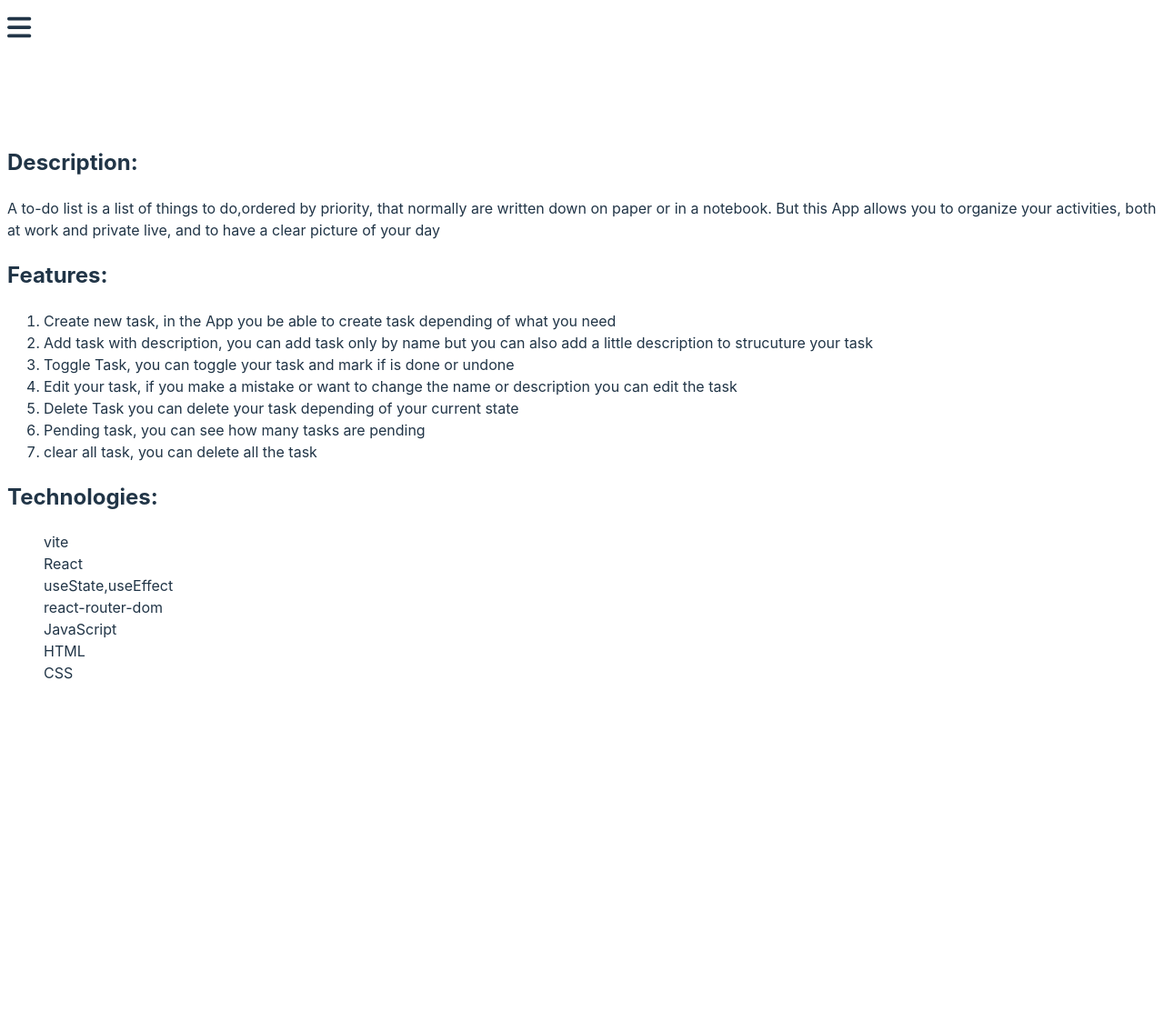
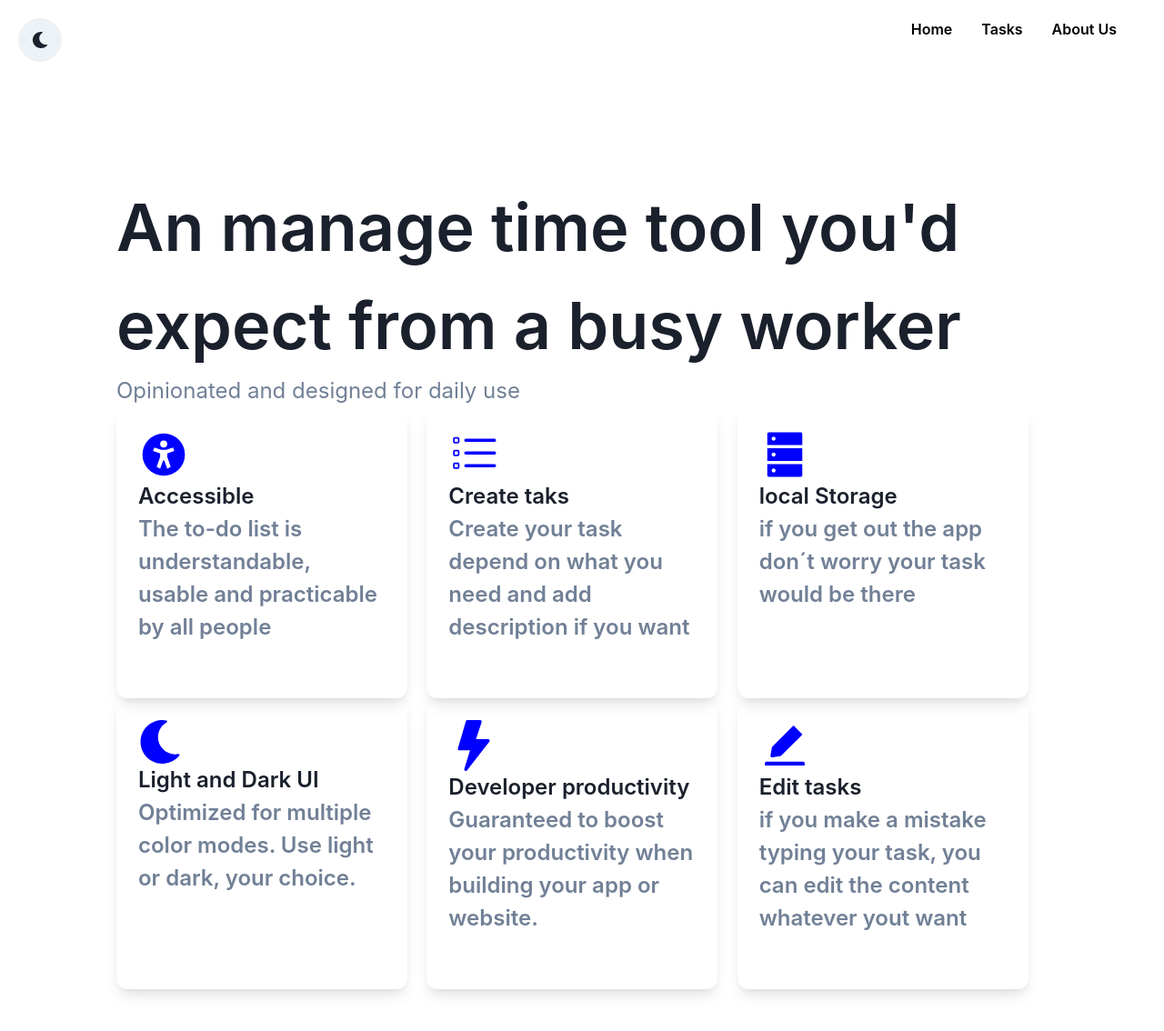
Before and after one commit to CEstradaSierra/Nueva-Todo-List, a React (Vite) app: page /sobre-nosotros in a window 1280 px wide. Shown: the top 1134 px of the page at 91% size. Before the commit the page ends 800 px from the top, so only its background shows below. Built offline with nearby package versions, Linux system fonts and the light colour scheme.

Commit message:
chakraUI

```diff
--- a/package.json
+++ b/package.json
@@ -10,12 +10,18 @@
     "preview": "vite preview"
   },
   "dependencies": {
+    "@chakra-ui/react": "^2.7.1",
+    "@emotion/react": "^11.11.1",
+    "@emotion/styled": "^11.11.0",
     "@fortawesome/fontawesome-svg-core": "^6.4.0",
     "@fortawesome/free-solid-svg-icons": "^6.4.0",
     "@fortawesome/react-fontawesome": "^0.2.0",
+    "framer-motion": "^10.12.18",
+    "icons": "^1.0.0",
     "react": "^18.2.0",
     "react-dom": "^18.2.0",
     "react-hook-form": "^7.45.0",
+    "react-icons": "^4.10.1",
     "react-router-dom": "^6.14.1",
     "uuidv4": "^6.2.13"
   },
--- a/src/App.css
+++ b/src/App.css
@@ -77,42 +77,7 @@ form{
   justify-content:center;
 }
 
-.Home{
-  display: grid;
-  grid-template-columns: 1fr 1fr;
-  gap: 5px;
-}
 
-.home-img{
-  width: auto;
-  height: auto;
-  grid-column: 1;
-  grid-row: 1 / span 2;
-  color: black;
-}
-
-
-.home-mini {
-  display: flex;
-  flex-direction: column;
-  justify-content: center;
-  grid-column: 2;
-  grid-row: 1;
-
-}
-
-.home-titulo {
-  font-size: 50px;
-  margin-bottom: 10px;
-  color: black;
-}
-
-.home-sub {
-  font-size: 30px;
-  margin-bottom: 10px;
-  font-weight: normal;
-  color: rgb(126, 120, 120);
-}
 .home-link{
   align-self: center;
   background: black;
@@ -125,29 +90,6 @@ form{
   transform: scale(1.1);
 }
 
-.menu{
-  font-size: 20px;
-  color: black;
-}
-
-.menu-trigger{
-  cursor: pointer;
-  font-size: 30px;
-  margin-right: 20px;
-
-}
-.dropdown-menu.active{
-  opacity: 1;
-  visibility: visible;
-  transform: translateY(0);
-  transition: var(--speed) ease;
-}
-.dropdown-menu.inactive{
-  opacity: 0;
-  visibility: hidden;
-  transform: translateY(-20px);
-  transition: var(--speed) ease;
-}
 ul{
   list-style: none;
 }
--- a/src/App.jsx
+++ b/src/App.jsx
@@ -5,27 +5,28 @@ import { TaskList } from "./pages/Tareas";
 import Home from "./pages/Home";
 import SobreNosotros from "./pages/SobreNosotros";
 import { lazy, Suspense } from "react";
-import { useState } from "react";
-import { FontAwesomeIcon } from "@fortawesome/react-fontawesome";
-import { faBars } from "@fortawesome/free-solid-svg-icons";
+import {VStack, Flex, Heading ,IconButton} from "@chakra-ui/react";
+import {useColorMode} from "@chakra-ui/color-mode"
+import {FaMoon,FaSun} from "react-icons/fa"
 
 function App() {
-  const[open,setOpen]=useState(false)
+  const{colorMode,toggleColorMode}=useColorMode()
+  const isDark= colorMode==="dark"
   const Tareass = lazy(()=>import("./pages/Tareas"));
   const SobreNosotros = lazy(() => import("./pages/SobreNosotros"));
 
 
   return (
-    <div className="App">
+
       <BrowserRouter>
-      <div className="menu-container">
-        <div className="menu-trigger" onClick={()=>setOpen(!open)}>
-          <FontAwesomeIcon icon={faBars}/>
-        </div>
-        <div className={`dropdown-menu ${open? 'active':'inactive'} `}>
-          <Menu />
-        </div>
-      </div>
+        <VStack>
+            <Flex w="100%"justify="space-between" align="flex-start" pt={5} px={5}>
+              <Heading  >
+                <IconButton size="lg"icon={isDark? <FaSun/>:<FaMoon/>} onClick={toggleColorMode} isRound={true} />
+              </Heading>
+              <Menu />
+            </Flex>
+        </VStack>
         <Suspense fallback={<h2>Loading...</h2>}>
           <Routes>
             <Route path="/" element={<Home />} />
@@ -34,7 +35,7 @@ function App() {
           </Routes>
         </Suspense>
       </BrowserRouter>
-    </div>
+
   );
 }
 
--- a/src/componentes/Header.jsx
+++ b/src/componentes/Header.jsx
@@ -1,6 +1,10 @@
+import { Text } from "@chakra-ui/react"
 export const Header=(props)=>{
     const{titleApp}=props
     return(
-        <h1 className="Header-App">{titleApp}</h1>
+        <Text fontFamily="sans-serif" fontWeight="bold" fontSize="4xl">
+
+            {titleApp}
+        </Text>
     )
 }
--- a/src/componentes/Menu.jsx
+++ b/src/componentes/Menu.jsx
@@ -1,24 +1,39 @@
-import { Link } from "react-router-dom"
+import { Link } from "react-router-dom";
+import { UnorderedList, ListItem, chakra,Text } from "@chakra-ui/react";
+import {useColorMode} from "@chakra-ui/color-mode"
+function Menu() {
+    const{colorMode,toggleColorMode}=useColorMode()
+    const isDark= colorMode==="dark"
+  return (
+        <UnorderedList
+        listStyleType="none"
+        display="flex"
+        fontWeight="semibold"
+        fontSize="medium"
+        color={isDark ? "white" : "black"}
 
-function Menu() {
-  return (
-    <>
-      <nav>
-        <ul>
-            <li>
-                <Link to={'/'}>Home</Link>
-            </li>
-            <li>
-                <Link to={'/tareas'}>Tareas</Link>
-            </li>
-            <li>
-                <Link to={'/sobre-nosotros'}>Sobre Nosotros</Link>
-            </li>
-        </ul>
-      </nav>
+        >
+        <ListItem mr={8}>
+            <chakra.span as={Link} to={"/"} _hover={{ color: "cyan.400", cursor: "pointer" }}>
+            <Text fontWeight="semibold">
+                Home
+            </Text>
+            </chakra.span>
+        </ListItem>
+        <ListItem mr={8}>
+            <chakra.span as={Link} to={"/tareas"} _hover={{ color: "cyan.400", cursor: "pointer" }}>
+            Tasks
+            </chakra.span>
 
-    </>
-  )
+        </ListItem>
+        <ListItem mr={8}>
+            <chakra.span as={Link} to={"/sobre-nosotros"} _hover={{ color: "cyan.400", cursor: "pointer" }}>
+            About Us
+            </chakra.span>
+        </ListItem>
+        </UnorderedList>
+
+  );
 }
 
-export default Menu
+export default Menu;
--- a/src/componentes/Task.jsx
+++ b/src/componentes/Task.jsx
@@ -57,6 +57,7 @@ export const Task = ({ task, toggleTask, deleteTask, editTask }) => {
             className="edit-mode"
             style={editMode}
             onKeyDown={(e) => handleEditingDone(e)}
+            autoFocus={editing}
           />
         </form>
       </li>
--- a/src/componentes/TaskCreator.jsx
+++ b/src/componentes/TaskCreator.jsx
@@ -1,34 +1,68 @@
-import { useState } from 'react'
-import {useForm} from 'react-hook-form'
-export const TaskCreator=({createNewTask})=>{
-    const[newTaskName,setNewTaskname]=useState('')
-    const{register,handleSubmit,reset,formState:{errors}}=useForm({mode:"onChange"})
+import { useForm } from "react-hook-form";
+import {
+  FormControl,
+  FormLabel,
+  Input,
+  Box,
+  Button,
+  Flex,
+} from "@chakra-ui/react";
+import { FaPlus } from "react-icons/fa";
+export const TaskCreator = ({ createNewTask }) => {
+  const {
+    register,
+    handleSubmit,
+    reset,
+    formState: { errors },
+  } = useForm({ mode: "onChange" });
 
-    const registerOptions={
-        name:{
-            required:"Name is required",
-            minLength:{
-                value:3,
-                message:"Name must have At least 3 characters"
-            },
-        },
-    }
-    const onFormSubmit=(data)=>{
-        createNewTask(data.name,data.description);
-        reset()
-
-  }
-    return(
-        <>
-        <form onSubmit={handleSubmit(onFormSubmit)} className='formulario'>
-        <input type="text" placeholder='Enter new Task' {...register('name',registerOptions.name)}/>
-        <small>
-            {errors?.name && errors.name.message}
-        </small>
-        <input type="text" placeholder="Enter Description" {...register('description')} />
-        <button >Save Task</button>
-        </form>
-        </>
-    )
-
-}
+  const registerOptions = {
+    name: {
+      required: "Name is required",
+      minLength: {
+        value: 3,
+        message: "Name must have At least 3 characters",
+      },
+    },
+  };
+  const onFormSubmit = (data) => {
+    createNewTask(data.name, data.description);
+    reset();
+  };
+  return (
+    <>
+      <form onSubmit={handleSubmit(onFormSubmit)} className="formulario">
+        <FormControl >
+          <Flex direction="column" >
+            <FormLabel>Task Title</FormLabel>
+            <Input
+              _hover={{
+                transform: "scale(1.4)",
+                transition: "transform 0.3s ease",
+              }}
+              type="text"
+              placeholder="Enter new Task"
+              {...register("name", registerOptions.name)}
+              marginBottom={4}
+            />
+            <small>{errors?.name && errors.name.message}</small>
+            <FormLabel>Task Description</FormLabel>
+            <Input
+              type="text"
+              placeholder="Enter Description"
+              {...register("description")}
+              _hover={{
+                transform: "scale(1.4)",
+                transition: "transform 0.3s ease",
+              }}
+            />
+            <Button type="submit" leftIcon={<FaPlus />}>
+              {" "}
+              Add Task
+            </Button>
+          </Flex>
+        </FormControl>
+      </form>
+    </>
+  );
+};
--- a/src/index.css
+++ /dev/null
@@ -1,51 +0,0 @@
-:root {
-  font-family: Inter, system-ui, Avenir, Helvetica, Arial, sans-serif;
-  line-height: 1.5;
-  font-weight: 400;
-
-}
-
-a {
-  font-weight: 500;
-  color: #646cff;
-  text-decoration: inherit;
-}
-a:hover {
-  color: #535bf2;
-}
-
-
-
-
-
-button {
-  border-radius: 8px;
-  border: 1px solid transparent;
-  padding: 0.6em 1.2em;
-  font-size: 1em;
-  font-weight: 500;
-  font-family: inherit;
-  background-color: #1a1a1a;
-  cursor: pointer;
-  transition: border-color 0.25s;
-}
-button:hover {
-  border-color: #646cff;
-}
-button:focus,
-button:focus-visible {
-  outline: 4px auto -webkit-focus-ring-color;
-}
-
-@media (prefers-color-scheme: light) {
-  :root {
-    color: #213547;
-    background-color: #ffffff;
-  }
-  a:hover {
-    color: #747bff;
-  }
-  button {
-    background-color: #f9f9f9;
-  }
-}
--- a/src/main.jsx
+++ b/src/main.jsx
@@ -1,8 +1,13 @@
 import React from 'react'
 import ReactDOM from 'react-dom/client'
 import App from './App.jsx'
-import './index.css'
+import { ChakraProvider,ColorModeScript } from '@chakra-ui/react'
+
+
 
 ReactDOM.createRoot(document.getElementById('root')).render(
-    <App />
+    <ChakraProvider>
+        <ColorModeScript initialColorMode="light"></ColorModeScript>
+        <App />
+    </ChakraProvider>
 )
--- a/src/pages/Home.jsx
+++ b/src/pages/Home.jsx
@@ -1,26 +1,58 @@
-import { Header } from "../componentes/Header";
+
 import { Link } from "react-router-dom";
-import { FontAwesomeIcon } from "@fortawesome/react-fontawesome";
-import { faBriefcase } from "@fortawesome/free-solid-svg-icons";
+import { useColorMode } from "@chakra-ui/color-mode";
+import {
+  Box,
+  Button,
+  Text,
+  Flex,
+  Stack,
+  useMediaQuery,
+
+} from "@chakra-ui/react";
+
 function Home() {
+  const { colorMode, toggleColorMode } = useColorMode();
+  const isDark = colorMode === "dark";
+  const [isNotSmallerScreen] = useMediaQuery("(min-width:600px)");
+
   return (
-    <div className="Home">
-      <FontAwesomeIcon icon={faBriefcase} className="home-img"/>
-      {/* <img
-        className="home-img"
-        src="https://images.assetsdelivery.com/compings_v2/fandijki/fandijki1808/fandijki180800104.jpg"
-        alt="imagen enfocada en al productividad del manejo del tiempo"
-      /> */}
-      <div className="home-mini">
-        <h1 className="home-titulo">
-          Welcome to the Application focus on manage your time
-        </h1>
-        <h2 className="home-sub">Here you will find the next application:</h2>
-        <Link to={"/tareas"} className="home-link">
-          <Header titleApp={"Todo-App"} />
-        </Link>
-      </div>
-    </div>
+    <Stack align="center" justify="center">
+      <Flex
+        direction={isNotSmallerScreen ? "row" : "column"}
+        spacing="200px"
+        p={isNotSmallerScreen ? "32" : "0"}
+        alignSelf="flex-start"
+      >
+        <Box mt={isNotSmallerScreen ? "0" : 16} align="flex-start">
+          <Text fontSize="5xl" fontWeight="semibold">
+            Begin to manage to manage your time with
+          </Text>
+          <Text
+            fontSize="7xl"
+            fontWeight="bold"
+            bgGradient="Linear(to-r,cyan.400,blue.500,purple.600)"
+            bgClip="text"
+          >
+            the To-Do List
+          </Text>
+          <Text fontSize="3xl">
+            the App is focus in daily task and allows to keep the current state
+          </Text>
+          <Link to="/sobre-nosotros">
+
+            <Button
+              size="lg"
+              mt="5"
+              colorScheme="blue"
+
+            >
+              Start Right Here
+            </Button>
+          </Link>
+        </Box>
+      </Flex>
+    </Stack>
   );
 }
 
--- a/src/pages/SobreNosotros.jsx
+++ b/src/pages/SobreNosotros.jsx
@@ -1,48 +1,139 @@
+import {
+  Box,
+  Icon,
+  Text,
+  Flex,
+  Stack,
+  useMediaQuery,
+  Grid,
+} from "@chakra-ui/react";
+import { useColorMode } from "@chakra-ui/color-mode";
+import { BiSolidUniversalAccess } from "react-icons/bi";
+import { FaMoon } from "react-icons/fa";
+import {BsListTask,BsFillLightningFill} from "react-icons/bs"
+import {GrStorage} from "react-icons/gr"
+import {AiFillEdit,AiFillDatabase} from "react-icons/ai"
+import { color } from "framer-motion";
 function SobreNosotros() {
+  const { colorMode } = useColorMode();
+  const isDark = colorMode === "dark";
+  const [isNotSmallerScreen] = useMediaQuery("(min-width:600px)");
   return (
-    <>
-      <h2>Description:</h2>
+    <Stack>
+      <Flex
+        direction={isNotSmallerScreen ? "row" : "column"}
+        spacing="200px"
+        p={isNotSmallerScreen ? "32" : "0"}
+        alignSelf="flex-start"
+      >
+        <Box mt={isNotSmallerScreen ? "0" : 16} align="flex-start">
+          <Text fontSize="7xl" fontWeight="semibold">
+            An manage time tool you'd expect from a busy worker
+          </Text>
+          <Text fontSize="2xl" color={isDark ? "gray.200" : "gray.500"}>
+            Opinionated and designed for daily use
+          </Text>
+          <Box alignSelf="center">
+            <Grid
+              templateColumns={{ sm: "repeat(1, 1fr)", md: "repeat(3, 1fr)" }}
 
-      <p>
-        A to-do list is a list of things to do,ordered by priority, that
-        normally are written down on paper or in a notebook. But this App allows
-        you to organize your activities, both at work and private live, and to
-        have a clear picture of your day
-      </p>
-      <h2>Features:</h2>
-      <ol>
-        <li>
-          Create new task, in the App you be able to create task depending of
-          what you need
-        </li>
-        <li>
-          Add task with description, you can add task only by name but you can
-          also add a little description to strucuture your task{" "}
-        </li>
-        <li>
-          Toggle Task, you can toggle your task and mark if is done or undone
-        </li>
-        <li>
-          Edit your task, if you make a mistake or want to change the name or
-          description you can edit the task
-        </li>
-        <li>
-          Delete Task you can delete your task depending of your current state
-        </li>
-        <li>Pending task, you can see how many tasks are pending</li>
-        <li>clear all task, you can delete all the task</li>
-      </ol>
-      <h2>Technologies:</h2>
-      <ul>
-        <li>vite</li>
-        <li>React</li>
-        <li>useState,useEffect</li>
-        <li>react-router-dom</li>
-        <li>JavaScript</li>
-        <li>HTML</li>
-        <li>CSS</li>
-      </ul>
-    </>
+            >
+              <Flex
+                direction="column"
+                rounded="xl"
+                h="40vh"
+                w="40vh"
+                boxShadow="lg"
+                p={6}
+                _hover={{ bg: "cyan.400" }}
+              >
+                <Icon as={BiSolidUniversalAccess} boxSize={14} color="blue" />
+                <Text fontWeight="semibold" fontSize="2xl">Accessible</Text>
+                <Text color="gray.500" fontWeight="semibold" fontSize="2xl">
+                  The to-do list is understandable, usable and practicable by
+                  all people
+                </Text>
+              </Flex>
+              <Flex
+                direction="column"
+                rounded="xl"
+                h="40vh"
+                w="40vh"
+                boxShadow="lg"
+                p={6}
+                _hover={{ bg: "cyan.400" }}
+              >
+                <Icon as={BsListTask} boxSize={14} color="blue" />
+                <Text fontWeight="semibold" fontSize="2xl">Create taks</Text>
+                <Text color="gray.500" fontWeight="semibold" fontSize="2xl">
+                  Create your task depend on what you need and add description if you want
+                </Text>
+              </Flex>
+              <Flex
+                direction="column"
+                rounded="xl"
+                h="40vh"
+                w="40vh"
+                boxShadow="lg"
+                p={6}
+                _hover={{ bg: "cyan.400" }}
+              >
+                <Icon as={AiFillDatabase} boxSize={14} color="blue" />
+                <Text fontWeight="semibold" fontSize="2xl">local Storage</Text>
+                <Text color="gray.500" fontWeight="semibold" fontSize="2xl">
+                  if you get out the app don´t worry your task would be there
+                </Text>
+              </Flex>
+              <Flex
+                direction="column"
+                rounded="xl"
+                h="40vh"
+                w="40vh"
+                boxShadow="lg"
+                p={6}
+                _hover={{ bg: "cyan.400" }}
+              >
+                <Icon as={FaMoon} boxSize={12} color="blue" />
+                <Text fontWeight="semibold" fontSize="2xl">Light and Dark UI</Text>
+                <Text color="gray.500" fontWeight="semibold" fontSize="2xl">
+                  Optimized for multiple color modes. Use light or dark, your choice.
+                </Text>
+              </Flex>
+              <Flex
+                direction="column"
+                rounded="xl"
+                h="40vh"
+                w="40vh"
+                boxShadow="lg"
+                p={6}
+                _hover={{ bg: "cyan.400" }}
+              >
+                <Icon as={BsFillLightningFill} boxSize={14} color="blue" />
+                <Text fontWeight="semibold" fontSize="2xl">Developer productivity</Text>
+                <Text color="gray.500" fontWeight="semibold" fontSize="2xl">
+                Guaranteed to boost your productivity when building your app or website.
+                </Text>
+              </Flex>
+              <Flex
+                direction="column"
+                rounded="xl"
+                h="40vh"
+                w="40vh"
+                boxShadow="lg"
+                p={6}
+                _hover={{ bg: "cyan.400" }}
+              >
+                <Icon as={AiFillEdit} boxSize={14} color="blue" />
+                <Text fontWeight="semibold" fontSize="2xl">Edit tasks</Text>
+                <Text color="gray.500" fontWeight="semibold" fontSize="2xl">
+                  if you make a mistake typing your task, you can edit the content whatever yout want
+                </Text>
+              </Flex>
+            </Grid>
+          </Box>
+        </Box>
+      </Flex>
+    </Stack>
   );
 }
 
--- a/src/pages/Tareas.jsx
+++ b/src/pages/Tareas.jsx
@@ -3,12 +3,26 @@ import { Task } from "../componentes/Task";
 import { VisibilityControl } from "../componentes/VisibilityControl";
 import { useModifyTask } from "../hooks/useModifyTask";
 import { Header } from "../componentes/Header";
-
+import { Stack } from "@chakra-ui/react";
 export const TaskList = () => {
 
   const{taskItems,createNewTask,deleteTask,editTask,toggleTask,ClearAllTask,}=useModifyTask()
   return (
-    <div className="taskList">
+    <Stack justify="center" align="center" mt={20}>
+      < Header titleApp={"My To Do List"}/>
+      <TaskCreator createNewTask={createNewTask}  />
+      <ul className="list-main">
+          {taskItems.map((task) => (
+            <Task
+              task={task}
+              key={task.id}
+              toggleTask={toggleTask}
+              deleteTask={deleteTask}
+              editTask={editTask}
+            />
+          ))}
+        </ul>
+      {/* <div className="taskList">
         < Header titleApp={"Todo-App"}/>
         <TaskCreator createNewTask={createNewTask}  />
         <ul className="list-main">
@@ -23,6 +37,7 @@ export const TaskList = () => {
           ))}
         </ul>
         <VisibilityControl tasks={taskItems} ClearAllTask={ClearAllTask}/>
-    </div>
+      </div> */}
+    </Stack>
   );
 };
```
Also changed, not shown: 1 other file (tests, documents, lock files or other folders). Lines whose indentation alone changed are shown as unchanged.
